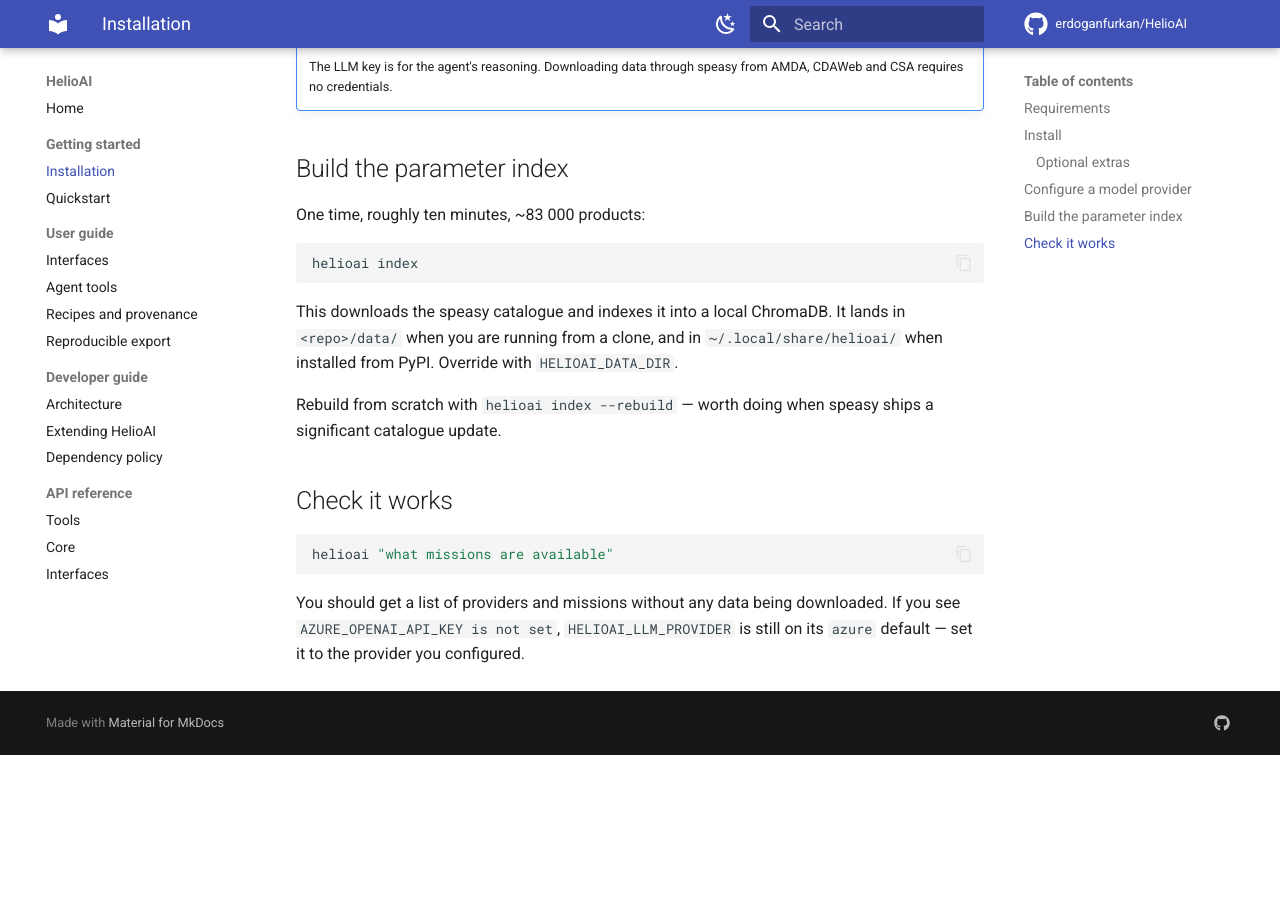
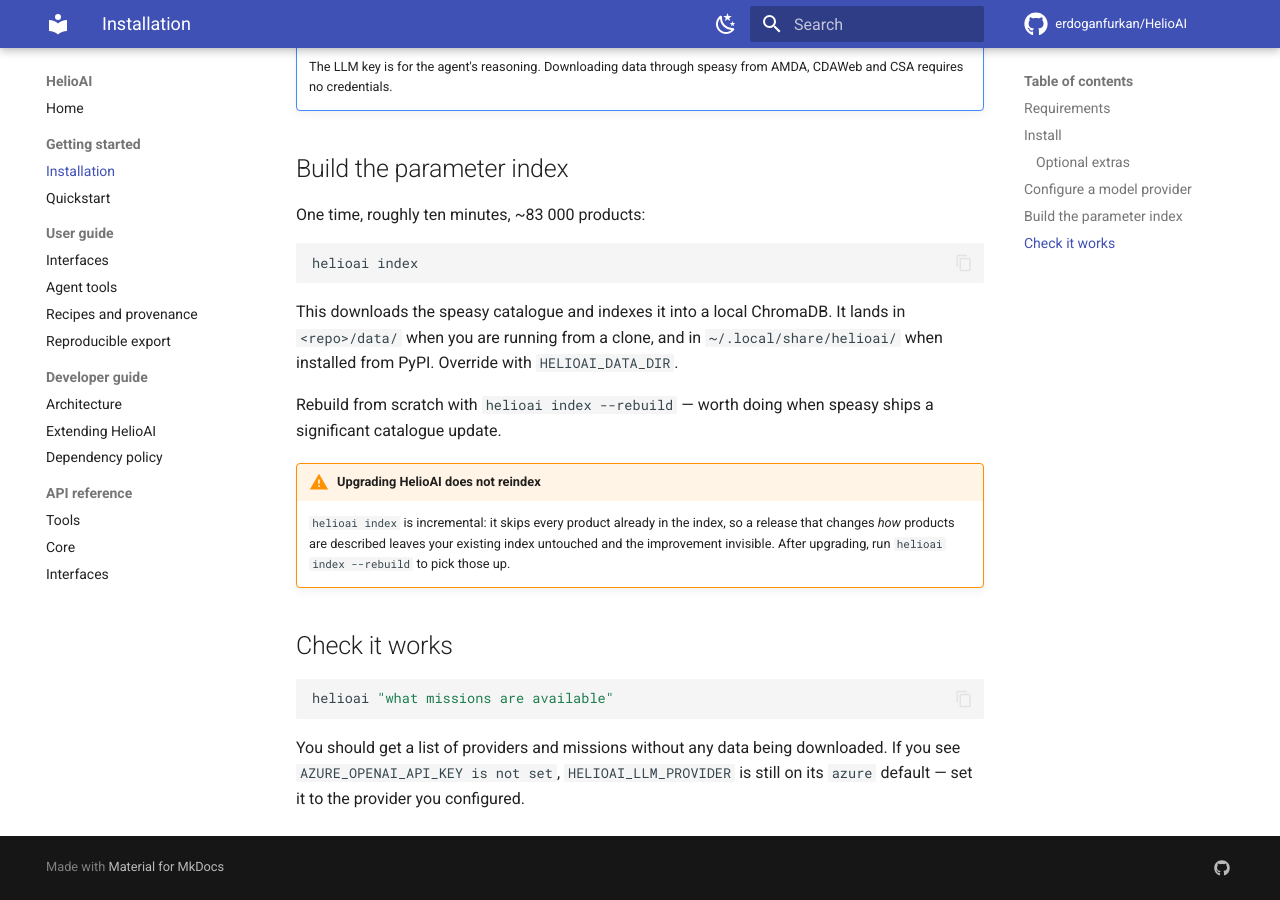
Before and after one commit to erdoganfurkan/HelioAI, an MkDocs documentation site: the page built from docs/installation.md, in a window 1280 px wide and 900 px high, scrolled down 1355 px. Built offline with MkDocs 1.6.1 and Material for MkDocs 9.7.7, drawn with Linux system fonts in a browser that asks for light colours; comment, search, counter and statistics services are not loaded; before the commit the page ends 2110 px from its top, so only the background shows below that.

Commit message:
docs: warn that upgrading does not reindex
helioai index is incremental and skips every id already present, so a release that
changes how products are described leaves an existing index untouched and its
improvement invisible. Two commits on this branch rewrite the indexed text; both
need --rebuild to take effect, and nothing said so outside their commit messages.

````diff
--- a/docs/installation.md
+++ b/docs/installation.md
@@ -88,6 +88,13 @@ installed from PyPI. Override with `HELIOAI_DATA_DIR`.
 Rebuild from scratch with `helioai index --rebuild` — worth doing when speasy ships a
 significant catalogue update.
 
+!!! warning "Upgrading HelioAI does not reindex"
+
+    `helioai index` is incremental: it skips every product already in the index, so a
+    release that changes *how* products are described leaves your existing index
+    untouched and the improvement invisible. After upgrading, run `helioai index
+    --rebuild` to pick those up.
+
 ## Check it works
 
 ```bash
````
